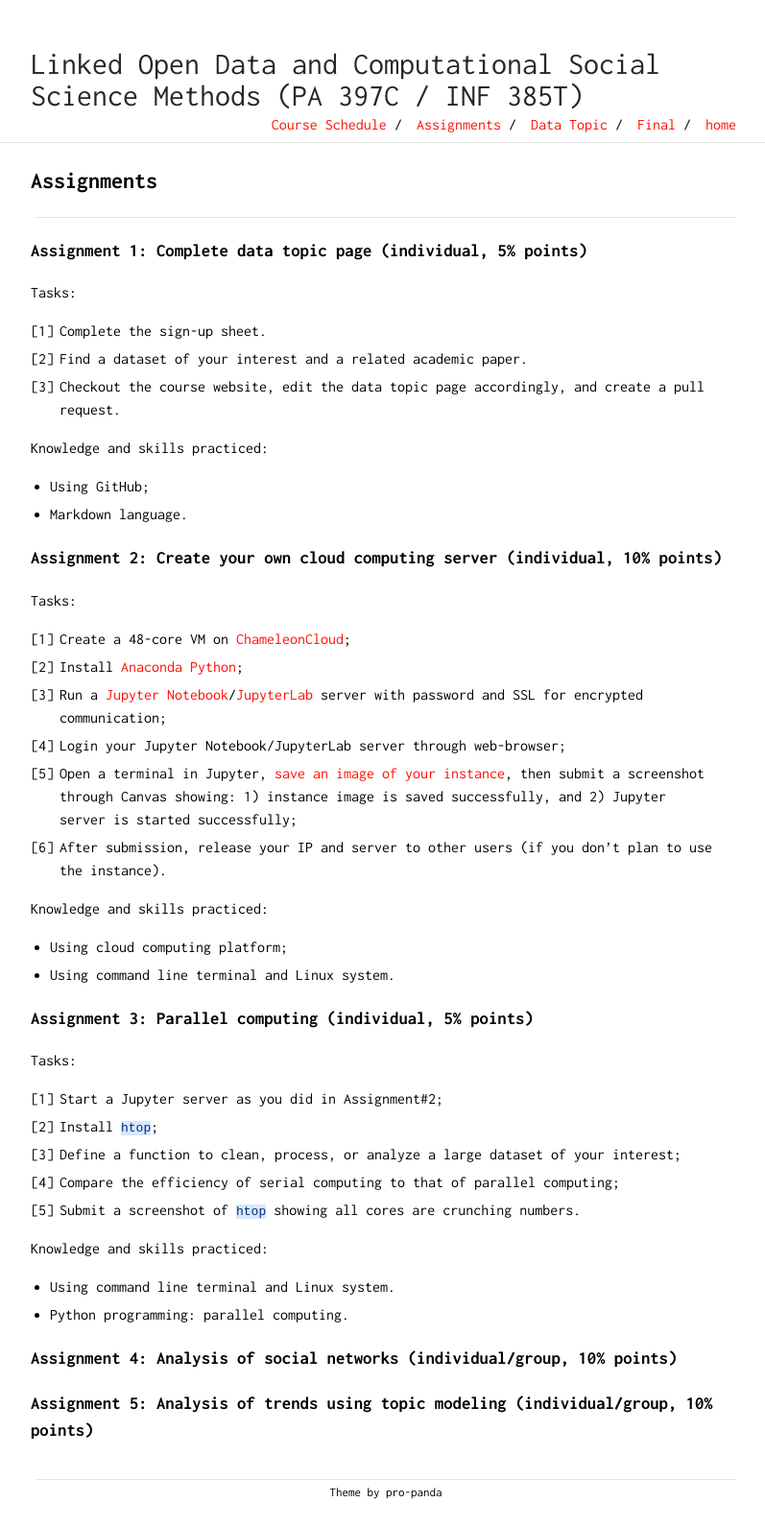
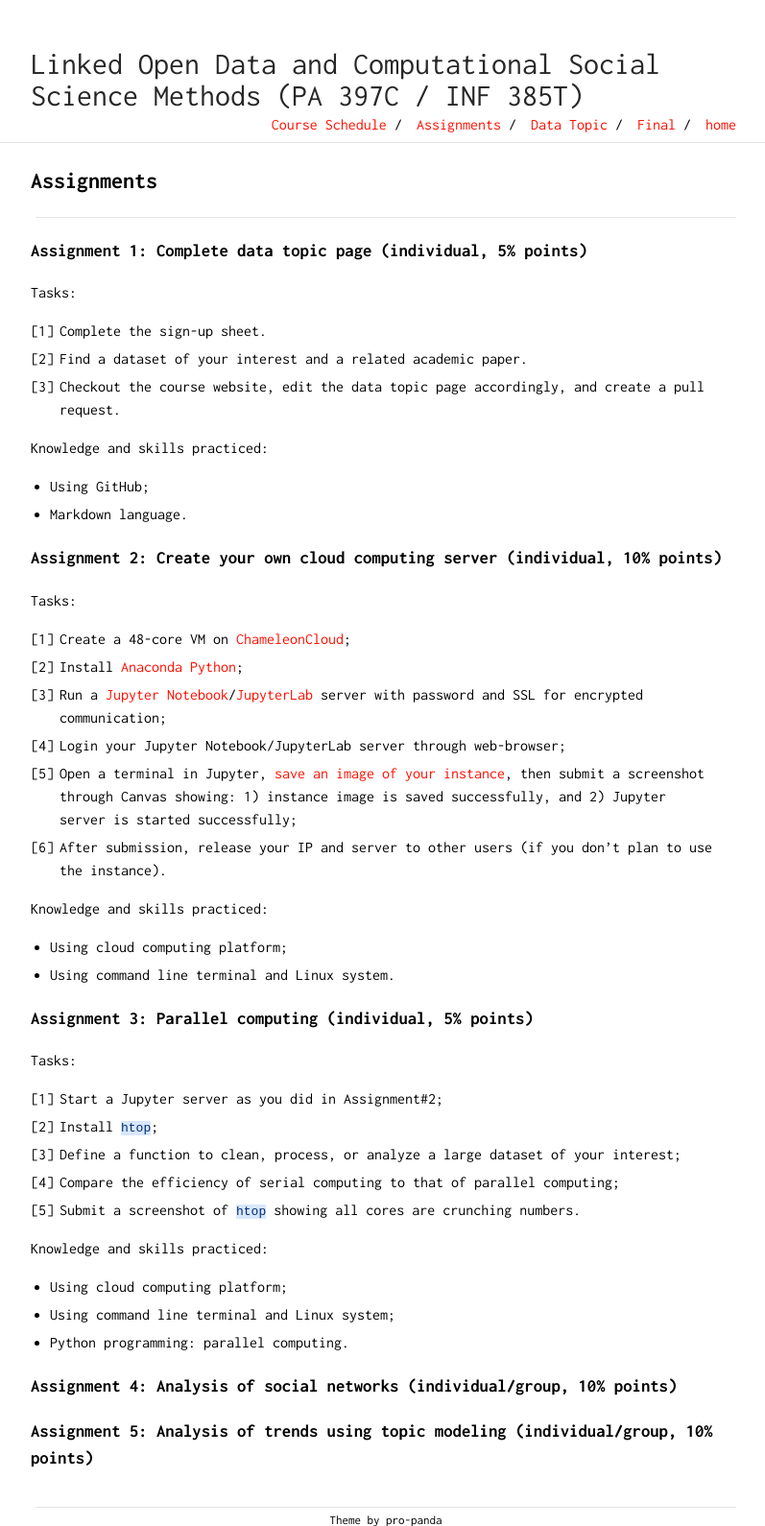
Before and after one commit to Xinjian-Paul-Li/open_data, a Jekyll site: the page built from docs/assignments.md, in a window 1280 px wide. Shown: the whole page at 96% size, without its empty margins (238-1035 px from the left). Built offline with Jekyll 4.4.1, drawn with Linux system fonts in a browser that asks for light colours; our own code applies the rules of GitHub Pages for plain Markdown files; before the commit the page ends 1561 px from its top, so only the background shows below that.

Commit message:
update course

```diff
--- a/docs/assignments.md
+++ b/docs/assignments.md
@@ -36,7 +36,8 @@ Tasks:
 5. Submit a screenshot of `htop` showing all cores are crunching numbers.
 
 Knowledge and skills practiced:
-- Using command line terminal and Linux system.
+- Using cloud computing platform;
+- Using command line terminal and Linux system;
 - Python programming: parallel computing.
 
 ### Assignment 4: Analysis of social networks (individual/group, 10% points)
```
